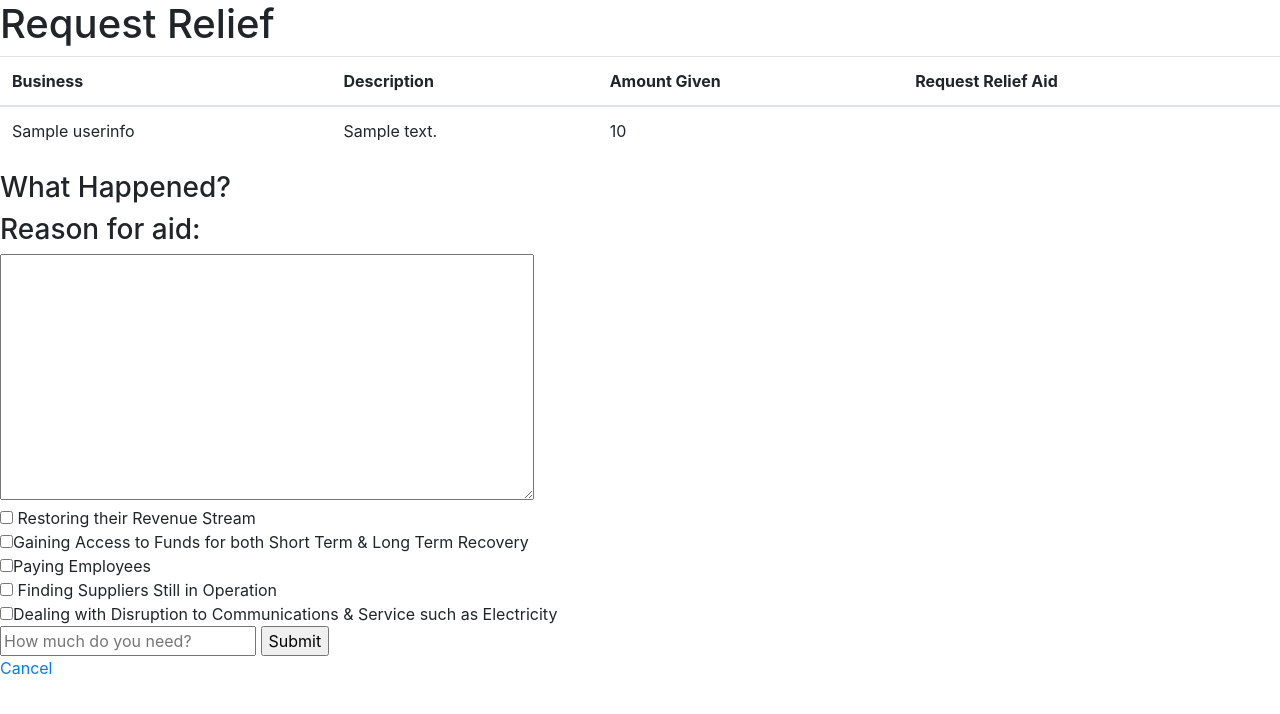
After one commit to seanbrhn3/good_neighbor, a Flask app: page /relief/1 in a window 1280 px wide. The commit adds this page. Shown: the top 714 px of the page. Run offline with Flask 2, Linux system fonts and the light colour scheme; a database or web service that is not in the repository returns one stand-in record (values such as "Sample title"); some libraries are stand-ins or nearby versions.

Commit message:
adding everything

```diff
--- a/app.py
+++ b/app.py
@@ -1,7 +1,13 @@
 from flask import Flask, render_template, url_for, request, redirect
-
+import pymongo
+from authorize import Auth
 app = Flask(__name__)
-
+client = pymongo.MongoClient("mongodb+srv://seanbrhn3:45305006@goodneighbordb-1pr3o.mongodb.net/test?retryWrites=true")
+db = client.test
+trans = Auth()
+# trans.deleteAll()
+# trans.deletePool()
+# db.votes.remove()
 @app.route("/",methods=["GET","POST"])
 def index():
     if request.method=="POST":
@@ -13,11 +19,70 @@ def index():
 
 @app.route("/register",methods=["GET","POST"])
 def register():
+    if request.method == "POST":
+        print("LOOK HERE",request.form)
+        trans.creds(request.form['account_number'],request.form['exp_date'],"100.00")
+        db.userInfo.insert_one({
+            "businessName": request.form['business_name'],
+            'account_number': request.form['account_number'],
+            'exp_date': request.form['exp_date'],
+            'description': request.form['description'],
+            'password': request.form['password'],
+            'amount_given': 100.00
+        })
+        if "pool" not in db.list_collection_names():
+            db.pool.insert_one({
+                "amount_given":100
+            })
+            return redirect(url_for("companies"))
+        else:
+            value = 0
+            for i in db.pool.find():
+                value = i['amount_given']
+            test = value+100
+            db.pool.insert_one(
+                {"amount_given":test}
+            )
+        return redirect(url_for("companies"))
     return render_template("register.html")
 
 @app.route("/signin",methods=["GET","POST"])
 def signin():
+    if request.method == "POST":
+        print(request.form)
+        foundUserAndPassword = False
+        for i in db.userInfo.find():
+            if i["businessName"] == request.form['business_name'] and i['password'] == request.form['password']:
+                return redirect(url_for("relief",company=request.form['business_name']))
     return render_template("signin.html")
+
+@app.route('/companies')
+def companies():
+    return render_template("companies.html",comps=db.userInfo.find(),pool=trans.pool())
+
+@app.route('/relief/<company>',methods=["GET","POST"])
+def relief(company):
+    company1 = db.userInfo.find({"businessName":company})
+    if request.method == "POST":
+        print(request.form.keys())
+        values = {}
+        values[company] = company
+        reasons = []
+        for i in request.form.keys():
+            reasons.append(request.form[i])
+        values['reasons'] = reasons
+        values["votes"] = 0
+        db.vote.insert_one(values)
+        return redirect(url_for('votes',comp=company))
+    return render_template("relief.html",company=company1)
+
+@app.route('/form/<request>',methods=["GET","POST"])
+def form(request):
+    return render_template("form.html",request=request)
+
+@app.route('/votes/<comp>',methods=["GET","POST"])
+def votes(comp):
+    return render_template("votes.html",values=db.vote.find())
 
 if __name__ == "__main__":
     app.run(debug=True)
--- /dev/null
+++ b/authorizeCreds.txt
@@ -0,0 +1,3 @@
+API Login ID: 29mBg5SW
+Transaction Key: 3F6xd6DY7E8gP44E
+Key: Simon
--- /dev/null
+++ b/templates/form.html
@@ -0,0 +1,4 @@
+{%extends 'layout.html'%}
+  {%block body%}
+    <h1>Request Relief Form</h1>
+  {%endblock%}
--- a/templates/index.html
+++ b/templates/index.html
@@ -4,6 +4,8 @@
     <p>Bunch of text about GN</p>
     <form action="http://127.0.0.1:5000/" method="POST">
       <input type="submit" name="register" value="register">
+      <!-- <input type="submit" name="Consumer Register" value="consumer"> -->
       <input type="submit" name="signin" value="signin">
     </form>
+    <a href="{{url_for('companies')}}">Companies</a>
   {%endblock%}
--- /dev/null
+++ b/templates/relief.html
@@ -0,0 +1,36 @@
+{%extends 'layout.html'%}
+  {%block body%}
+    <h1>Request Relief</h1>
+    <table class="table table-hover">
+  <thead>
+    <tr>
+      <th scope="col">Business</th>
+      <th scope="col">Description</th>
+      <th scope="col">Amount Given</th>
+      <th scope="col">Request Relief Aid</th>
+    </tr>
+  </thead>
+  <tbody>
+    {%for i in company%}
+    <tr>
+      <td>{{i['businessName']}}</td>
+      <td>{{i['description']}}</td>
+      <td>{{i['amount_given']}}</td>
+    </tr>
+  {%endfor%}
+  </tbody>
+  </table>
+  <h3>What Happened?</h3>
+  <form action="" method="POST">
+    <h3>Reason for aid:</h3>
+    <textarea rows="10" cols="50" name="description"></textarea><br>
+    <input type="checkbox" name="Revenue Stream" value="Revenue Stream"> Restoring their Revenue Stream <br>
+    <input type="checkbox" nam="Recovery" value="Recovery">Gaining Access to Funds for both Short Term & Long Term Recovery<br>
+    <input type="checkbox" name="Paying Employees" value="Paying Employees">Paying Employees<br>
+    <input type="checkbox" name="Supplier" value="Supplier"> Finding Suppliers Still in Operation<br>
+    <input type="checkbox" name="Communication" value="Communication">Dealing with Disruption to Communications & Service such as Electricity <br>
+    <input type="text" name="amount_needed"  placeholder="How much do you need?">
+    <input type="submit">
+  </form>
+  <a href="{{url_for('index')}}">Cancel</a>
+  {%endblock%}
```
Also changed, not shown: authorize.py (added, +45 -0 lines), requirement.txt (added, +14 -0 lines), templates/companies.html (added, +26 -0 lines), templates/register.html (+13 -4 lines), templates/votes.html (added, +25 -0 lines), 1 other file.
